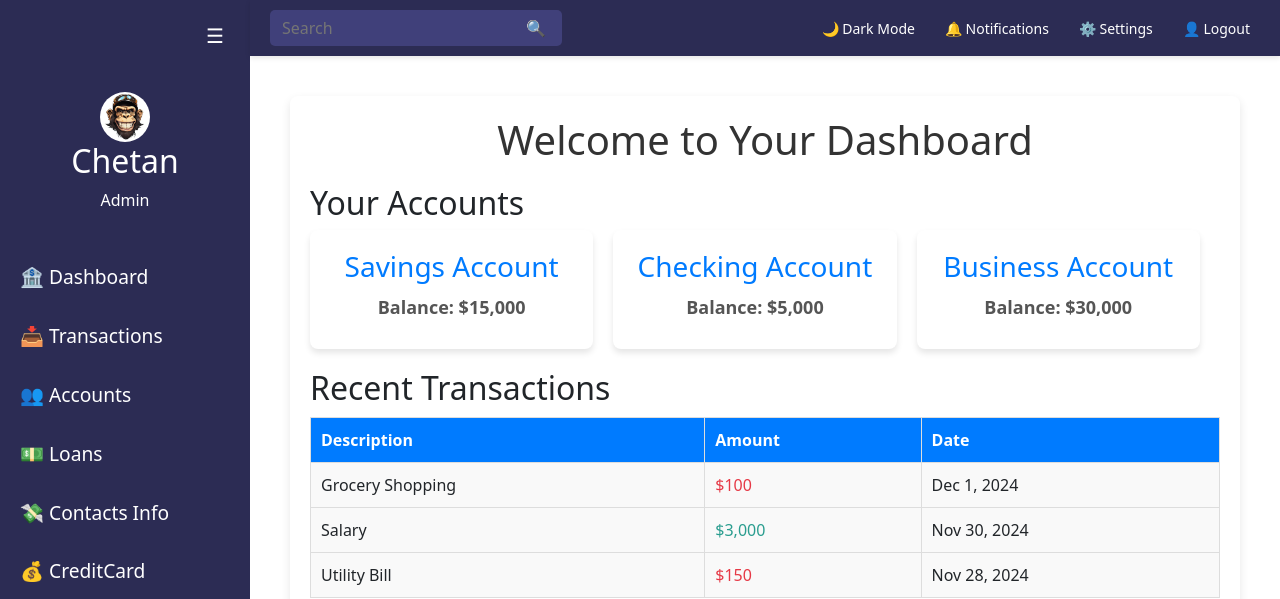
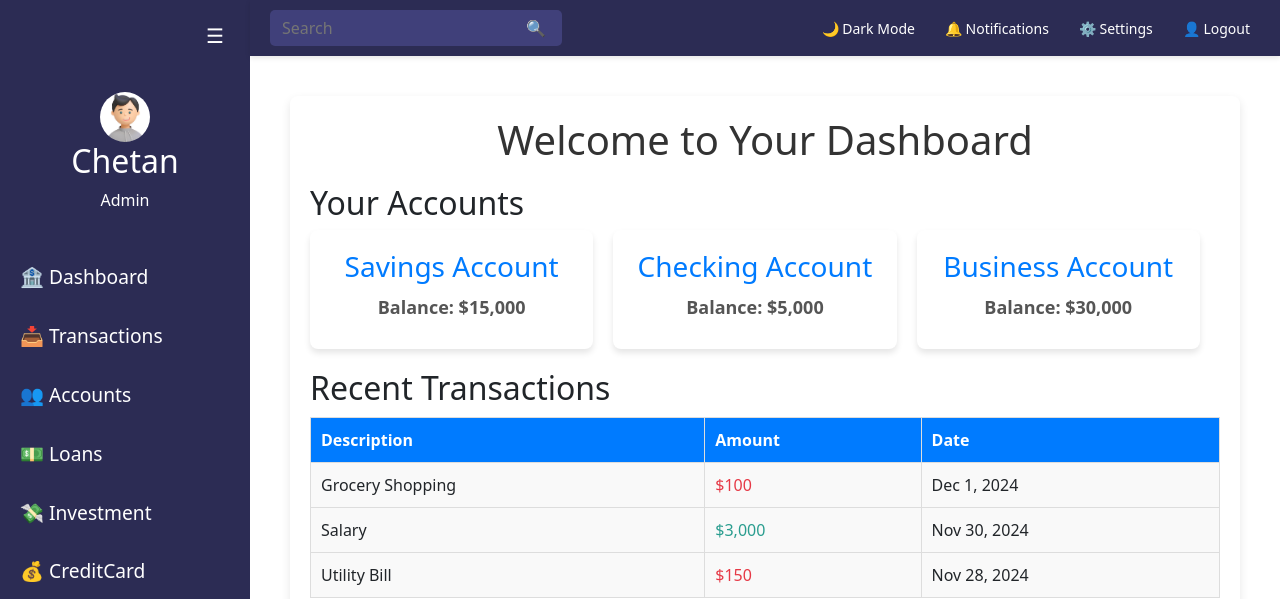
Before and after one commit to AdizZGit/FINAL-finvault-, a React (Create React App) app: page /dashboard in a window 1280 px wide. Shown: the top 599 px of the page. Built offline with nearby package versions, Linux system fonts and the light colour scheme.

Commit message:
update sidebar logo

```diff
--- a/src/components/Sidebar.jsx
+++ b/src/components/Sidebar.jsx
@@ -16,7 +16,7 @@ const Sidebar = () => {
       </div>
       <div className="profile">
         <img
-          src="../../assets/logo.avif"
+          src="../../assets/user.jpg"
           alt="User"
           className="profile-pic"
         />
@@ -41,7 +41,7 @@ const Sidebar = () => {
           <Link to="/adminloan">💵 {!collapsed && "Loans"}</Link>
         </li>
         <li>
-          <Link to="">💸 {!collapsed && "Contacts Info"}</Link>
+          <Link to="">💸 {!collapsed && "Investment"}</Link>
         </li>
         <li>
           <Link to="/CreditCard">💰 {!collapsed && "CreditCard"}</Link>
```
Also changed, not shown: public/assets/user.jpg (added), public/assets/user.png (deleted).
